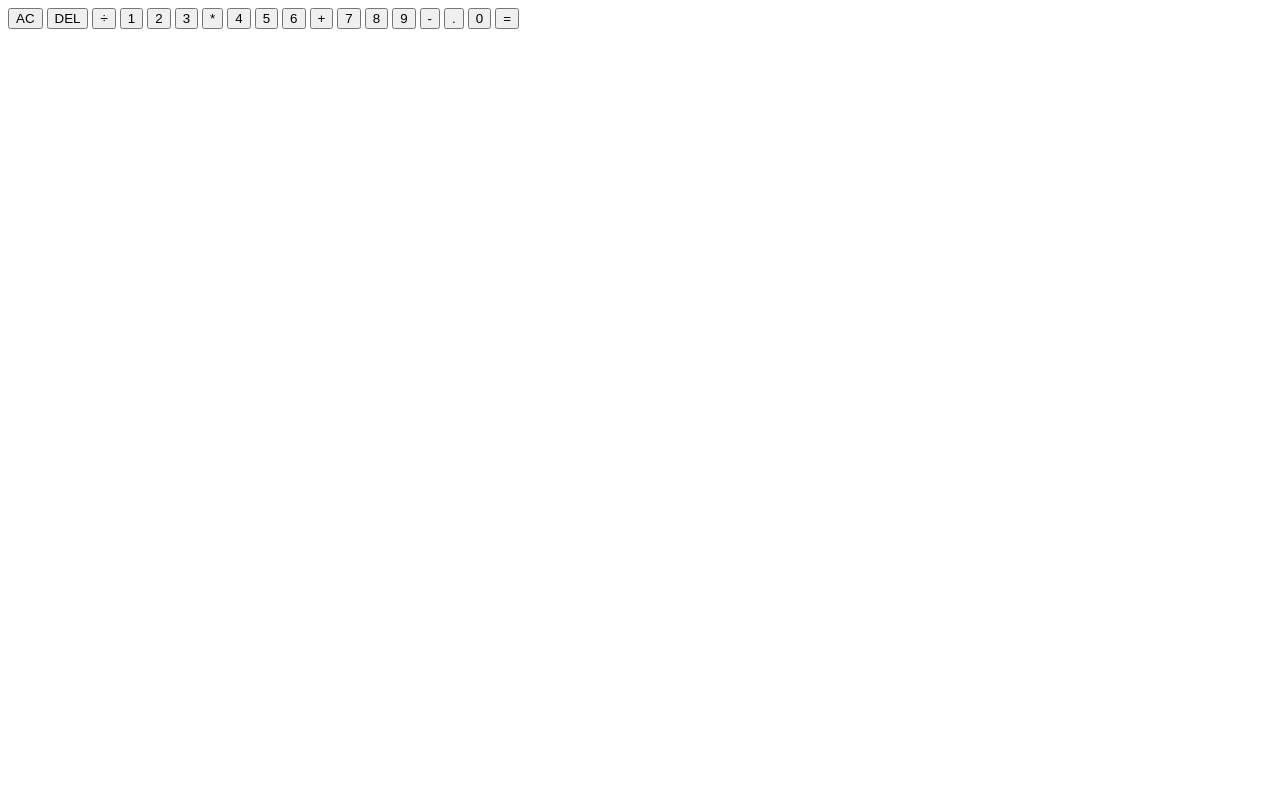
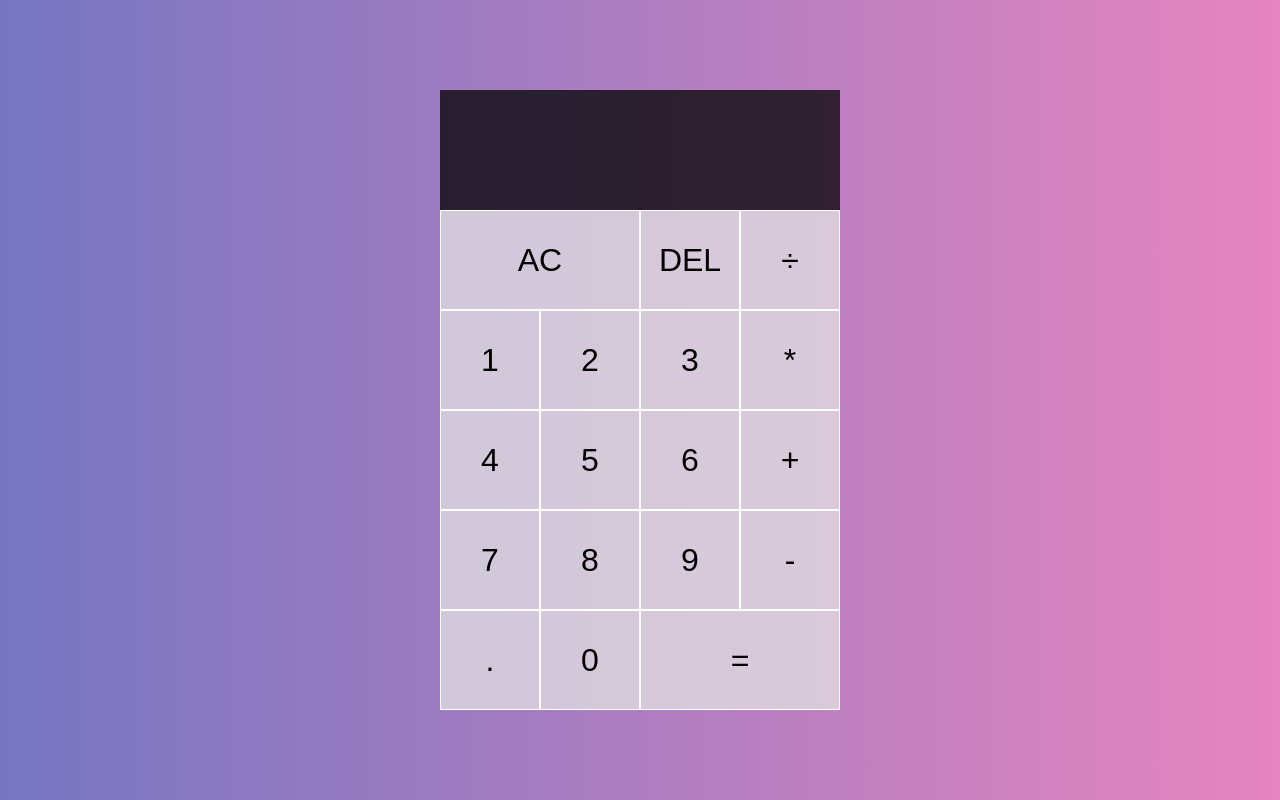
Before and after one commit to GabriellaDoyle/calc-project, a plain HTML site: page index.html in a window 1280 px wide. Drawn offline with Linux system fonts and the light colour scheme.

Commit message:
Add files via upload
second commit

```diff
--- a/index.html
+++ b/index.html
@@ -3,32 +3,35 @@
 <head>
     <meta charset="UTF-8">
     <meta name="viewport" content="width=device-width, initial-scale=1.0">
+    <meta http-equiv="X-UA-Compatible" content="ie=edge">
     <title>Calculator</title>
     <link href="styles.css" rel="stylesheet">
+    <script src="script.js" defer></script>
 </head>
 <body>
     <div class="calculator-grid">
         <div class="output">
-            <div class="previous-operand"></div>
-            <div class="current-operand"></div>
+            <div data-previous-operand class="previous-operand"></div>
+            <div data-current operand class="current-operand"></div>
     </div>
-    <button class="span-two">AC</button>
-    <button>DEL</button>
-    <button>÷</button>
-    <button>1</button>
-    <button>2</button>
-    <button>3</button>
-    <button>*</button>
-    <button>4</button>
-    <button>5</button>
-    <button>6</button>
-    <button>+</button>
-    <button>7</button>
-    <button>8</button>
-    <button>9</button>
-    <button>-</button>
-    <button>.</button>
-    <button>0</button>
-    <button class="span-two">=</button>
+    <button data-all-clear class="span-two">AC</button>
+    <button data-delete>DEL</button>
+    <button data-operation>÷</button>
+    <button data-number>1</button>
+    <button data-number>2</button>
+    <button data-number>3</button>
+    <button data-operation>*</button>
+    <button data-number>4</button>
+    <button data-number>5</button>
+    <button data-number>6</button>
+    <button data-operation>+</button>
+    <button data-number>7</button>
+    <button data-number>8</button>
+    <button data-number>9</button>
+    <button data-operation>-</button>
+    <button data-number>.</button>
+    <button data-number>0</button>
+    <button data-equals class="span-two">=</button>
+    </div>
 </body>
 </html>
--- a/styles.css
+++ b/styles.css
@@ -0,0 +1,58 @@
+*, *::before, *::after {
+  box-sizing: border-box;
+  font-family: Gotham Rounded, sans-serif;
+  font-weight: normal;
+}
+
+body {
+    background: linear-gradient(to right,rgb(118, 118, 194), rgb(230, 133, 191));
+    padding: 0;
+    margin:0;
+}
+
+.calculator-grid {
+  display: grid;
+  justify-content: center;
+  align-content: center;
+  min-height: 100vh;
+  grid-template-columns: repeat(4, 100px);
+  grid-template-rows: minmax(120px, auto) repeat(5, 100px);
+}
+
+.calculator-grid > button {
+    cursor: pointer;
+    font-size: 2rem;
+    border: 1px solid white;
+    outline: none;
+    background-color: rgb(226, 226, 226, .75);
+}
+
+.calculator-grid > button:hover {
+    background-color: rgb(226, 226, 226, .95);
+}
+
+.span-two {
+    grid-column: span 2;
+}
+
+.output {
+    grid-column: 1 / -1;
+    background-color: rgba(0, 0, 0, .75);
+    display: flex;
+    align-items: flex-end;
+    justify-content: space-around;
+    flex-direction: column;
+    padding: 10px;
+    word-wrap: break-word;
+    word-break: break-all;
+}
+
+.output .previous-operand {
+    color:  rgb(226, 226, 226, .75);
+    font-size: 1.5rem;
+}
+
+.output .current-operand {
+    color: white;
+    font-size: 2.5rem;
+}
```
